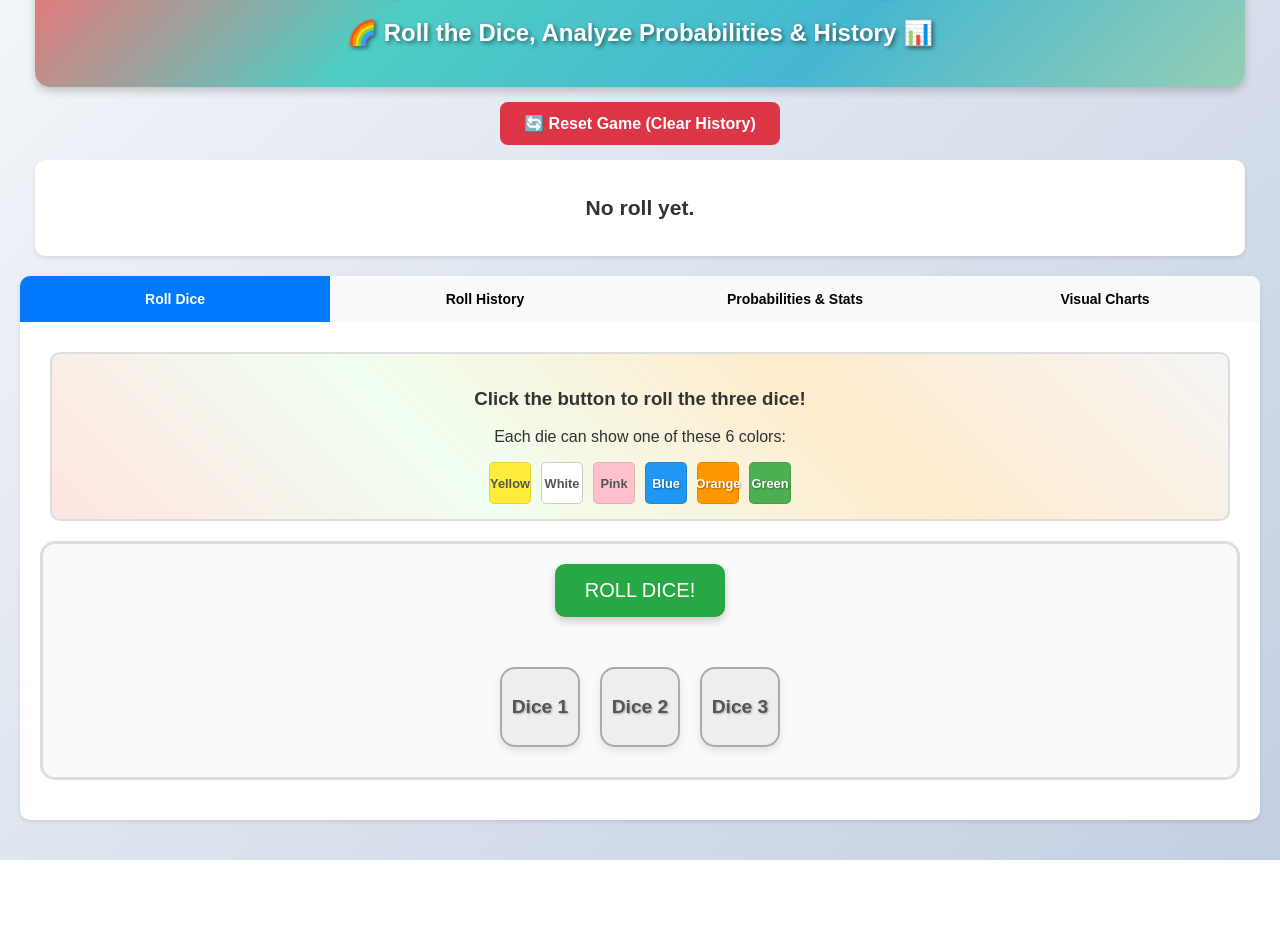
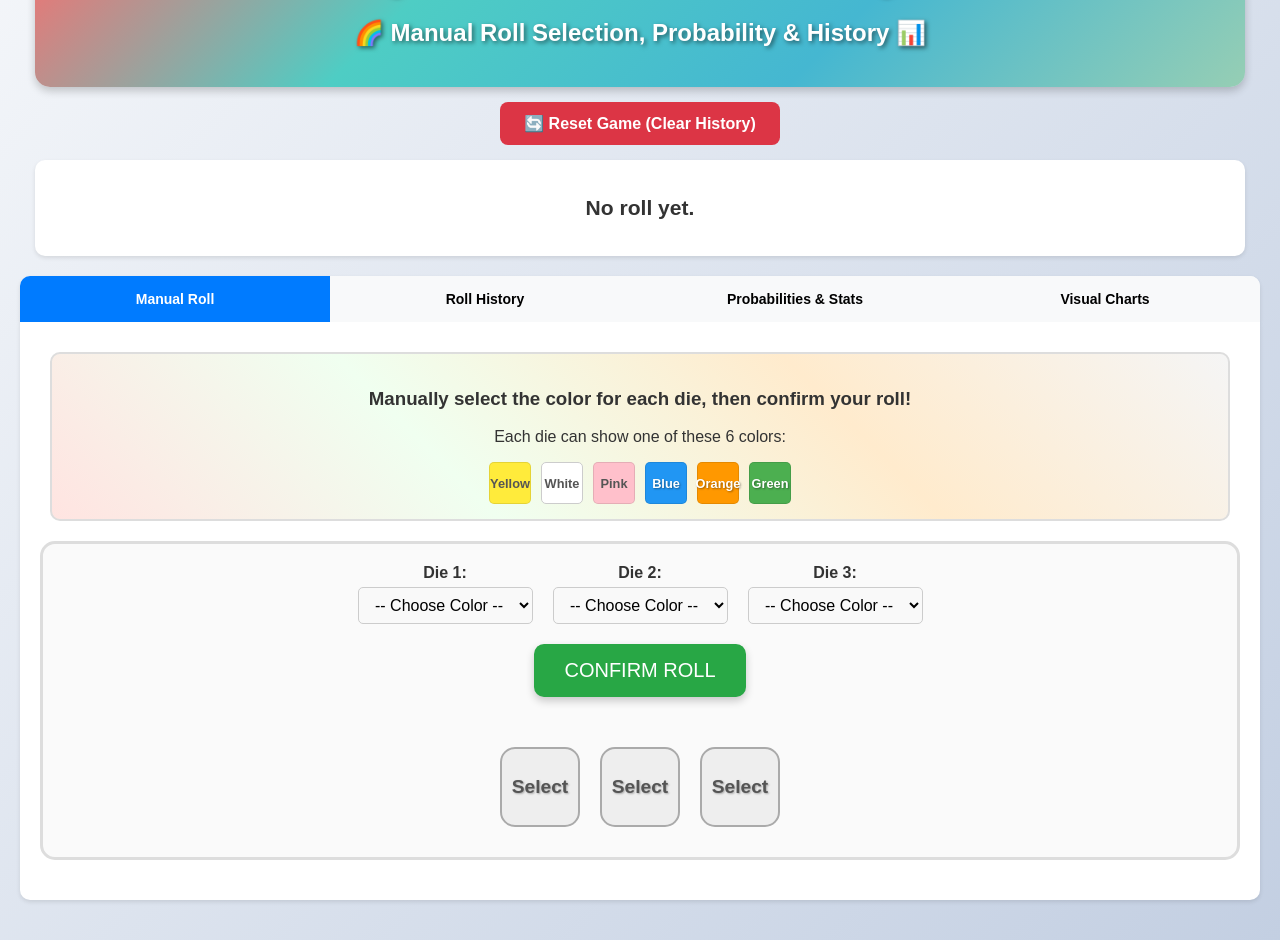
Before and after one commit to aimedia4u/colorballs, a plain HTML site: page index.html in a window 1280 px wide. Shown: the part 117-1057 px from the top of the page. Before the commit the page ends 977 px from the top, so only its background shows below. Drawn offline with nearby package versions, Linux system fonts and the light colour scheme.

Commit message:
Update index.html

```diff
--- a/index.html
+++ b/index.html
@@ -54,6 +54,21 @@
             border-radius: 10px;
             box-shadow: 0 2px 4px rgba(0,0,0,0.1);
             font-size: 18px;
+        }
+
+        .last-roll-display .last-roll-mini-die {
+            display: inline-flex;
+            width: 40px;
+            height: 40px;
+            font-size: 0.9em;
+            border-radius: 8px;
+            align-items: center;
+            justify-content: center;
+            font-weight: bold;
+            box-shadow: 0 2px 4px rgba(0,0,0,0.1);
+            margin: 0 5px;
+            text-transform: capitalize;
+            border: 1px solid #aaa;
         }
 
         .tabs {
@@ -117,7 +132,33 @@
             background-color: #FAFAFA;
         }
 
-        .roll-button {
+        .dice-selection-controls {
+            display: flex;
+            justify-content: center;
+            gap: 20px;
+            margin-bottom: 20px;
+            flex-wrap: wrap; /* for responsiveness */
+        }
+        .dice-selection-controls div {
+            display: flex;
+            flex-direction: column;
+            align-items: center;
+        }
+        .dice-selection-controls label {
+            margin-bottom: 5px;
+            font-weight: bold;
+        }
+        .dice-selection-controls select {
+            padding: 8px 12px;
+            font-size: 1em;
+            border-radius: 5px;
+            border: 1px solid #ccc;
+            background-color: #f9f9f9;
+            min-width: 120px; /* give some minimum width */
+            text-align: center;
+        }
+
+        .confirm-roll-button {
             padding: 15px 30px;
             font-size: 20px;
             background-color: #28a745;
@@ -130,7 +171,7 @@
             box-shadow: 0 4px 8px rgba(0,0,0,0.2);
         }
 
-        .roll-button:hover {
+        .confirm-roll-button:hover {
             background-color: #218838;
             transform: translateY(-2px);
             box-shadow: 0 6px 12px rgba(0,0,0,0.3);
@@ -162,6 +203,12 @@
             text-transform: capitalize;
             border-color: #aaa;
             box-sizing: border-box; /* Include padding/border in width/height */
+        }
+        .die.empty-die {
+            background-color: #eee;
+            color: #555;
+            border-color: #aaa;
+            box-shadow: none;
         }
 
         /* Specific die colors - adjust text color for readability */
@@ -252,12 +299,13 @@
             .game-title { padding: 15px; }
             .game-title h1 { font-size: 1.8em; }
             .game-title h2 { font-size: 1.2em; }
-            .reset-button, .roll-button { padding: 10px 20px; font-size: 15px; }
+            .reset-button, .confirm-roll-button { padding: 10px 20px; font-size: 15px; }
             .die { width: 70px; height: 70px; font-size: 1.1em; }
             .tab-button { padding: 12px 10px; font-size: 13px; }
             .tab-content { padding: 15px; }
             .intro-text { padding: 10px; }
             .chart-item { min-width: 280px; max-width: 90%; } /* Stack on smaller screens */
+            .dice-selection-controls select { min-width: unset; width: 100px; }
         }
 
         @media (max-width: 768px) {
@@ -271,6 +319,7 @@
             .stats-table th, .stats-table td,
             .roll-history-table th, .roll-history-table td { padding: 8px 5px; font-size: 0.9em; }
             .chart-container { flex-direction: column; align-items: center; }
+            .last-roll-display .last-roll-mini-die { width: 35px; height: 35px; font-size: 0.8em; }
         }
 
         @media (max-width: 480px) {
@@ -280,6 +329,9 @@
             .color-box { width: 30px; height: 30px; font-size: 0.7em; }
             .stats-table th, .stats-table td,
             .roll-history-table th, .roll-history-table td { padding: 6px 3px; font-size: 0.8em; }
+            .dice-selection-controls { gap: 10px; }
+            .dice-selection-controls select { width: 80px; font-size: 0.9em;}
+            .last-roll-display .last-roll-mini-die { width: 30px; height: 30px; font-size: 0.7em; }
         }
 
     </style>
@@ -287,7 +339,7 @@
 <body>
     <div class="game-title">
         <h1>🎲 Three Dice Color Dashboard 🎲</h1>
-        <h2>🌈 Roll the Dice, Analyze Probabilities & History 📊</h2>
+        <h2>🌈 Manual Roll Selection, Probability & History 📊</h2>
     </div>
 
     <button class="reset-button" onclick="resetGame()">🔄 Reset Game (Clear History)</button>
@@ -298,7 +350,7 @@
 
     <div class="tabs">
         <div class="tab-buttons">
-            <button class="tab-button active" onclick="showTab(0)">Roll Dice</button>
+            <button class="tab-button active" onclick="showTab(0)">Manual Roll</button>
             <button class="tab-button" onclick="showTab(1)">Roll History</button>
             <button class="tab-button" onclick="showTab(2)">Probabilities & Stats</button>
             <button class="tab-button" onclick="showTab(3)">Visual Charts</button>
@@ -307,7 +359,7 @@
         <div class="tab-content">
             <div class="tab-pane active" id="tab-0">
                 <div class="intro-text">
-                    <h3>Click the button to roll the three dice!</h3>
+                    <h3>Manually select the color for each die, then confirm your roll!</h3>
                     <p>Each die can show one of these 6 colors:</p>
                     <div class="color-palette">
                         <div class="color-box Yellow">Yellow</div>
@@ -319,12 +371,26 @@
                     </div>
                 </div>
                 <div class="dice-container">
-                    <button class="roll-button" onclick="rollDice()">ROLL DICE!</button>
-                    <div class="dice-display" id="diceDisplay">
-                        <!-- Dice will be displayed here after a roll -->
-                        <div class="die" style="background-color: #eee; color: #555;">Dice 1</div>
-                        <div class="die" style="background-color: #eee; color: #555;">Dice 2</div>
-                        <div class="die" style="background-color: #eee; color: #555;">Dice 3</div>
+                    <div class="dice-selection-controls">
+                        <div>
+                            <label for="die1-select">Die 1:</label>
+                            <select id="die1-select" onchange="updateSelectedDiceDisplay()"></select>
+                        </div>
+                        <div>
+                            <label for="die2-select">Die 2:</label>
+                            <select id="die2-select" onchange="updateSelectedDiceDisplay()"></select>
+                        </div>
+                        <div>
+                            <label for="die3-select">Die 3:</label>
+                            <select id="die3-select" onchange="updateSelectedDiceDisplay()"></select>
+                        </div>
+                    </div>
+                    <button class="confirm-roll-button" onclick="confirmSelection()">CONFIRM ROLL</button>
+                    <div class="dice-display" id="selectedDiceDisplay">
+                        <!-- Visual representation of selected dice will go here -->
+                        <div class="die empty-die">Select</div>
+                        <div class="die empty-die">Select</div>
+                        <div class="die empty-die">Select</div>
                     </div>
                 </div>
             </div>
@@ -364,20 +430,74 @@
         let rollHistory = []; // Stores objects like { d1: 'Yellow', d2: 'Blue', d3: 'Green' }
         let lastRoll = null;
         let charts = {}; // To store Chart.js instances for updates/destruction
+        let selectedColors = { d1: '', d2: '', d3: '' }; // Stores the current selections from dropdowns
 
         // Helper functions
-        function getRandomColor() {
-            return COLORS[Math.floor(Math.random() * COLORS.length)];
+        // Removed getRandomColor() as we are now manually selecting
+
+        // Populates the dropdowns for dice selection
+        function populateDiceSelects() {
+            const dieSelects = [
+                document.getElementById('die1-select'),
+                document.getElementById('die2-select'),
+                document.getElementById('die3-select')
+            ];
+
+            dieSelects.forEach(select => {
+                // Clear previous options and add a default "Choose Color"
+                select.innerHTML = '<option value="">-- Choose Color --</option>';
+                COLORS.forEach(color => {
+                    const option = document.createElement('option');
+                    option.value = color;
+                    option.textContent = color;
+                    select.appendChild(option);
+                });
+                select.value = ''; // Reset to default option
+            });
+
+            // Reset selectedColors and update the visual display of selected dice
+            selectedColors = { d1: '', d2: '', d3: '' };
+            updateSelectedDiceDisplay();
         }
 
-        function rollDice() {
+        // Updates the visual representation of the dice based on dropdown selections
+        function updateSelectedDiceDisplay() {
+            const die1Select = document.getElementById('die1-select');
+            const die2Select = document.getElementById('die2-select');
+            const die3Select = document.getElementById('die3-select');
+
+            selectedColors.d1 = die1Select.value;
+            selectedColors.d2 = die2Select.value;
+            selectedColors.d3 = die3Select.value;
+
+            const displayDiv = document.getElementById('selectedDiceDisplay');
+            displayDiv.innerHTML = ''; // Clear previous dice
+
+            [selectedColors.d1, selectedColors.d2, selectedColors.d3].forEach(color => {
+                const dieDiv = document.createElement('div');
+                dieDiv.className = `die ${color || 'empty-die'}`;
+                dieDiv.textContent = color || 'Select'; // Show 'Select' if no color chosen
+                displayDiv.appendChild(dieDiv);
+            });
+        }
+
+        // Function to confirm the manually selected dice values
+        function confirmSelection() {
+            if (!selectedColors.d1 || !selectedColors.d2 || !selectedColors.d3) {
+                alert('Please select a color for all three dice before confirming!');
+                return;
+            }
+
             const currentRoll = {
-                d1: getRandomColor(),
-                d2: getRandomColor(),
-                d3: getRandomColor()
+                d1: selectedColors.d1,
+                d2: selectedColors.d2,
+                d3: selectedColors.d3
             };
             rollHistory.push(currentRoll);
             lastRoll = currentRoll;
+
+            // Reset dropdowns after a confirmed roll for the next selection
+            populateDiceSelects(); // This will also call updateSelectedDiceDisplay
             updateDisplay();
         }
 
@@ -453,16 +573,6 @@
                     ((rollTypeCounts[type] / totalRolls) * 100).toFixed(2) : '0.00';
             }
 
-            // Aggregate color dice counts for charts (e.g., total times 'Yellow' appeared on 1, 2, or 3 dice)
-            const totalDiceCountForColor = {};
-            COLORS.forEach(color => {
-                totalDiceCountForColor[color] = {
-                    '1': colorDiceCounts[color]['1'],
-                    '2': colorDiceCounts[color]['2'],
-                    '3': colorDiceCounts[color]['3']
-                };
-            });
-
             return {
                 totalRolls,
                 fixedProbabilities,
@@ -473,31 +583,19 @@
             };
         }
 
+        // Displays the most recent roll in the 'Last Roll' section
         function displayCurrentRoll() {
-            const displayDiv = document.getElementById('diceDisplay');
-            displayDiv.innerHTML = ''; // Clear previous dice
+            const lastRollDisplayDiv = document.getElementById('lastRollDisplay');
 
             if (lastRoll) {
-                document.getElementById('lastRollDisplay').innerHTML =
+                lastRollDisplayDiv.innerHTML =
                     `<h3>Last Roll:
-                        <span class="die ${lastRoll.d1}" style="display: inline-flex; width: 40px; height: 40px; font-size: 0.9em; border-radius: 8px;">${lastRoll.d1}</span>
-                        <span class="die ${lastRoll.d2}" style="display: inline-flex; width: 40px; height: 40px; font-size: 0.9em; border-radius: 8px;">${lastRoll.d2}</span>
-                        <span class="die ${lastRoll.d3}" style="display: inline-flex; width: 40px; height: 40px; font-size: 0.9em; border-radius: 8px;">${lastRoll.d3}</span>
+                        <span class="last-roll-mini-die ${lastRoll.d1}">${lastRoll.d1}</span>
+                        <span class="last-roll-mini-die ${lastRoll.d2}">${lastRoll.d2}</span>
+                        <span class="last-roll-mini-die ${lastRoll.d3}">${lastRoll.d3}</span>
                     </h3>`;
-
-                Object.values(lastRoll).forEach((color, index) => {
-                    const dieDiv = document.createElement('div');
-                    dieDiv.className = `die ${color}`;
-                    dieDiv.textContent = color;
-                    displayDiv.appendChild(dieDiv);
-                });
             } else {
-                document.getElementById('lastRollDisplay').innerHTML = '<h3>No roll yet.</h3>';
-                displayDiv.innerHTML = `
-                    <div class="die" style="background-color: #eee; color: #555;">Dice 1</div>
-                    <div class="die" style="background-color: #eee; color: #555;">Dice 2</div>
-                    <div class="die" style="background-color: #eee; color: #555;">Dice 3</div>
-                `;
+                lastRollDisplayDiv.innerHTML = '<h3>No roll yet.</h3>';
             }
         }
 
@@ -512,12 +610,12 @@
                     <thead>
                         <tr>
                             <th>Category</th>
-                            <th>Probability (%)</th>
+                            <th>Probability (%) (Next Roll)</th>
                             <th>Historical Count / Prob. (%)</th>
                         </tr>
                     </thead>
                     <tbody>
-                        <tr><td colspan="3" style="background-color: #f8f9fa;"><strong>Next Roll Probabilities (Combinatorial)</strong></td></tr>
+                        <tr><td colspan="3" style="background-color: #f8f9fa;"><strong>Combinatorial Probabilities (Ideal)</strong></td></tr>
                         <tr><td>Any Color on one Die (e.g., Yellow on D1)</td><td>${stats.fixedProbabilities['Prob. Any Color on one Die']}%</td><td>N/A</td></tr>
                         <tr><td>Any Color on at least one Die (e.g., Yellow on D1, D2, or D3)</td><td>${stats.fixedProbabilities['Prob. Any Color on at least one Die']}%</td><td>N/A</td></tr>
                         <tr><td>All Same Color (e.g., Yellow, Yellow, Yellow)</td><td>${stats.fixedProbabilities['Prob. All Same Color (next roll)']}%</td><td>${stats.rollTypeCounts['All Same Color']} / ${stats.historicalProbabilities['Hist. All Same Color']}%</td></tr>
@@ -593,7 +691,6 @@
                         label: 'Times Color Appeared (at least once in a roll)',
                         data: COLORS.map(color => stats.colorOccurrences[color]),
                         backgroundColor: COLORS.map(color => {
-                            // Use actual color for bars, adjust text color for readability
                             const colorMap = {
                                 'Yellow': '#FFEB3B', 'White': '#FFFFFF', 'Pink': '#FFC0CB',
                                 'Blue': '#2196F3', 'Orange': '#FF9800', 'Green': '#4CAF50'
@@ -727,7 +824,10 @@
             document.getElementById(`tab-${tabIndex}`).classList.add('active');
             document.querySelectorAll('.tab-button')[tabIndex].classList.add('active');
 
-            if (tabIndex === 3) {
+            // If we switch to the "Manual Roll" tab, ensure dropdowns and display are correct
+            if (tabIndex === 0) {
+                populateDiceSelects(); // Resets dropdowns and updates visual display
+            } else if (tabIndex === 3) {
                 requestAnimationFrame(updateCharts); // Ensure charts redraw when their tab becomes active
             }
         }
@@ -742,6 +842,7 @@
                 }
             });
             charts = {}; // Clear chart instances
+            populateDiceSelects(); // Re-populate and reset dropdowns on game reset
             updateDisplay();
             // Ensure charts update if the chart tab was active on reset
             const activeTabIndex = Array.from(document.querySelectorAll('.tab-button')).findIndex(btn => btn.classList.contains('active'));
```
